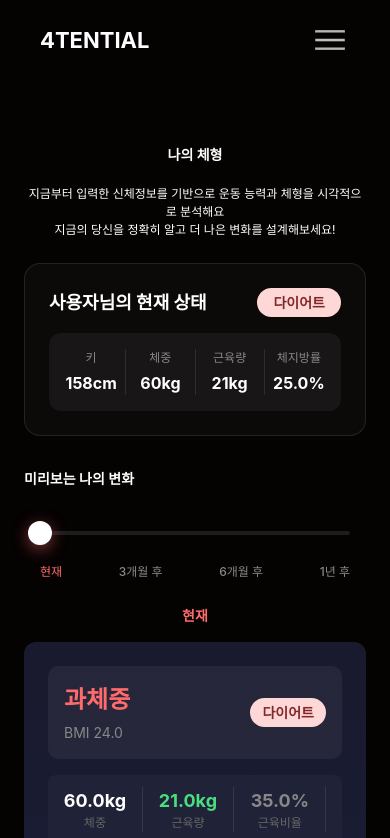
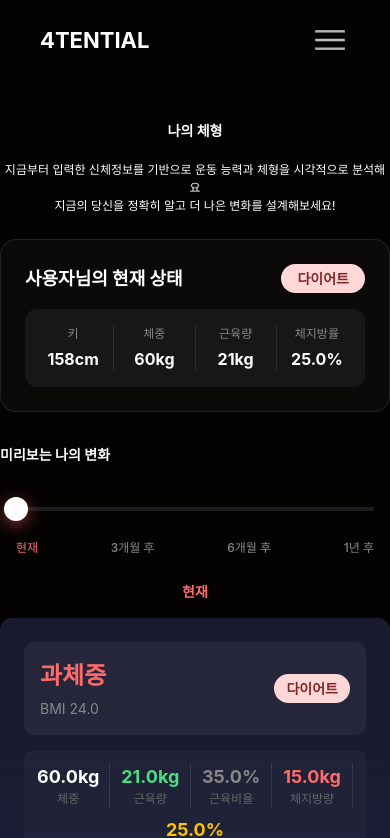
Before and after one commit to songjiwon17/4tential, a React (Create React App) app: page /myBody in a window 390 px wide. Shown: the top 838 px of the page. Built offline with nearby package versions, Linux system fonts and the light colour scheme.

Commit message:
반응형 ipone12 pro 테스트 시 명언 메시지 위로 올라지않도록 수정 및 나의 체형 padding 제거

```diff
--- a/src/layout/MainLayout/Main/MainImage.js
+++ b/src/layout/MainLayout/Main/MainImage.js
@@ -1,4 +1,4 @@
-import { Text, Box, chakra, Image } from '@chakra-ui/react';
+import { Text, Box, chakra, Image, Flex } from '@chakra-ui/react';
 import mainImage from '../../../assets/images/mainImage.png';
 
 // 메인 이미지 위에 올라는 검정 반투명 박스
@@ -52,6 +52,8 @@ const MainImage = ({ message }) => {
           transform="translate(-50%, -50%)"
           textShadow="0px 4px 4px rgba(0, 0, 0, 0.25)"
           zIndex={100}
+          lineHeight={{ base: '1.6', md: '1.5' }}
+          top={{ base: '70%', md: '50%' }}
         >
           {message}
         </Text>
--- a/src/pages/myBody/index.js
+++ b/src/pages/myBody/index.js
@@ -4,7 +4,7 @@ import { Box } from '@chakra-ui/react';
 
 const MyBody = () => {
   return (
-    <Box w="100%" maxW="1200px" mx="auto" p={6}>
+    <Box w="100%" maxW="1200px" mx="auto">
       <MyBodyPageTitle />
       <MyBodyContentsBox />
     </Box>
```
